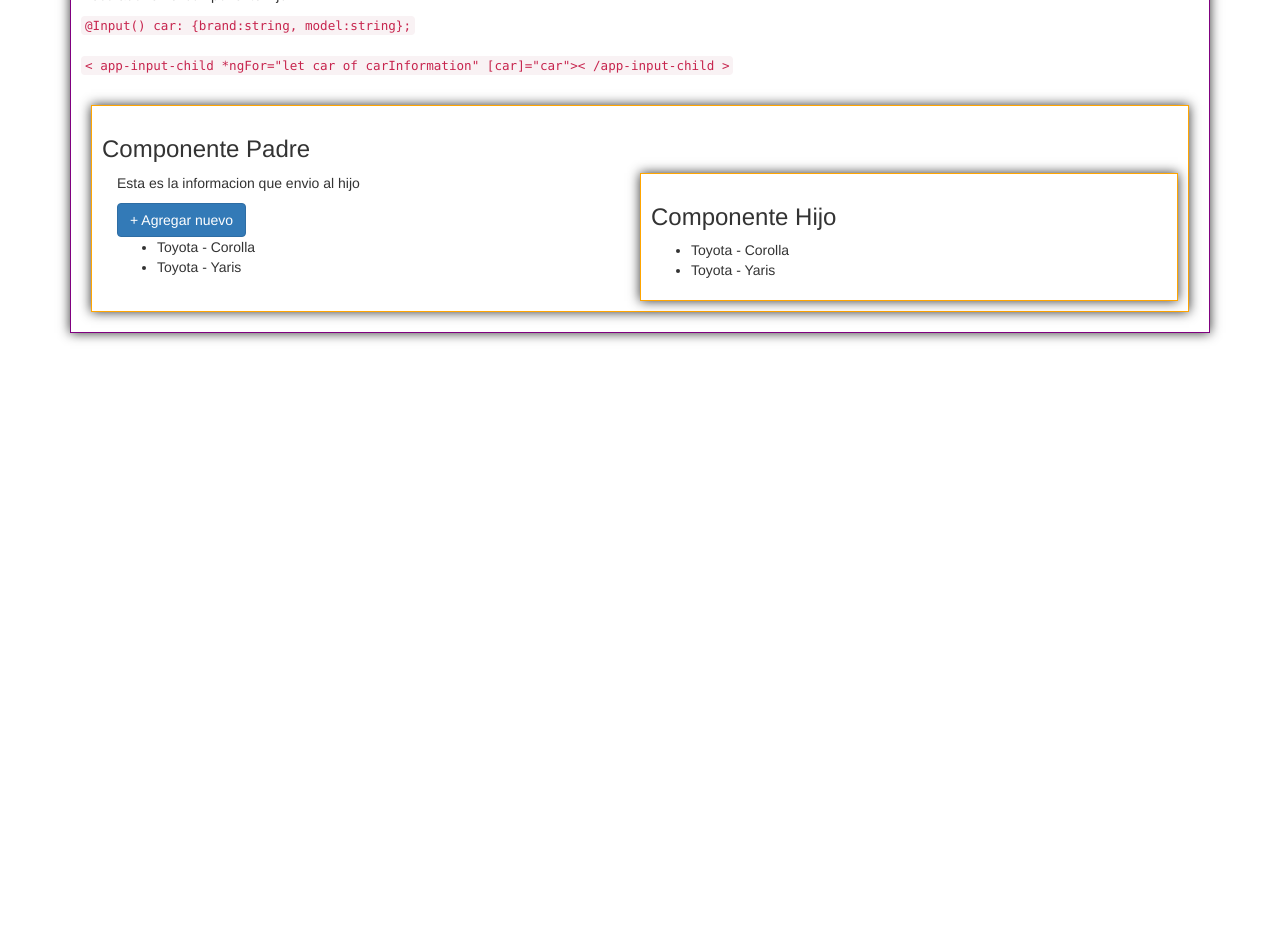
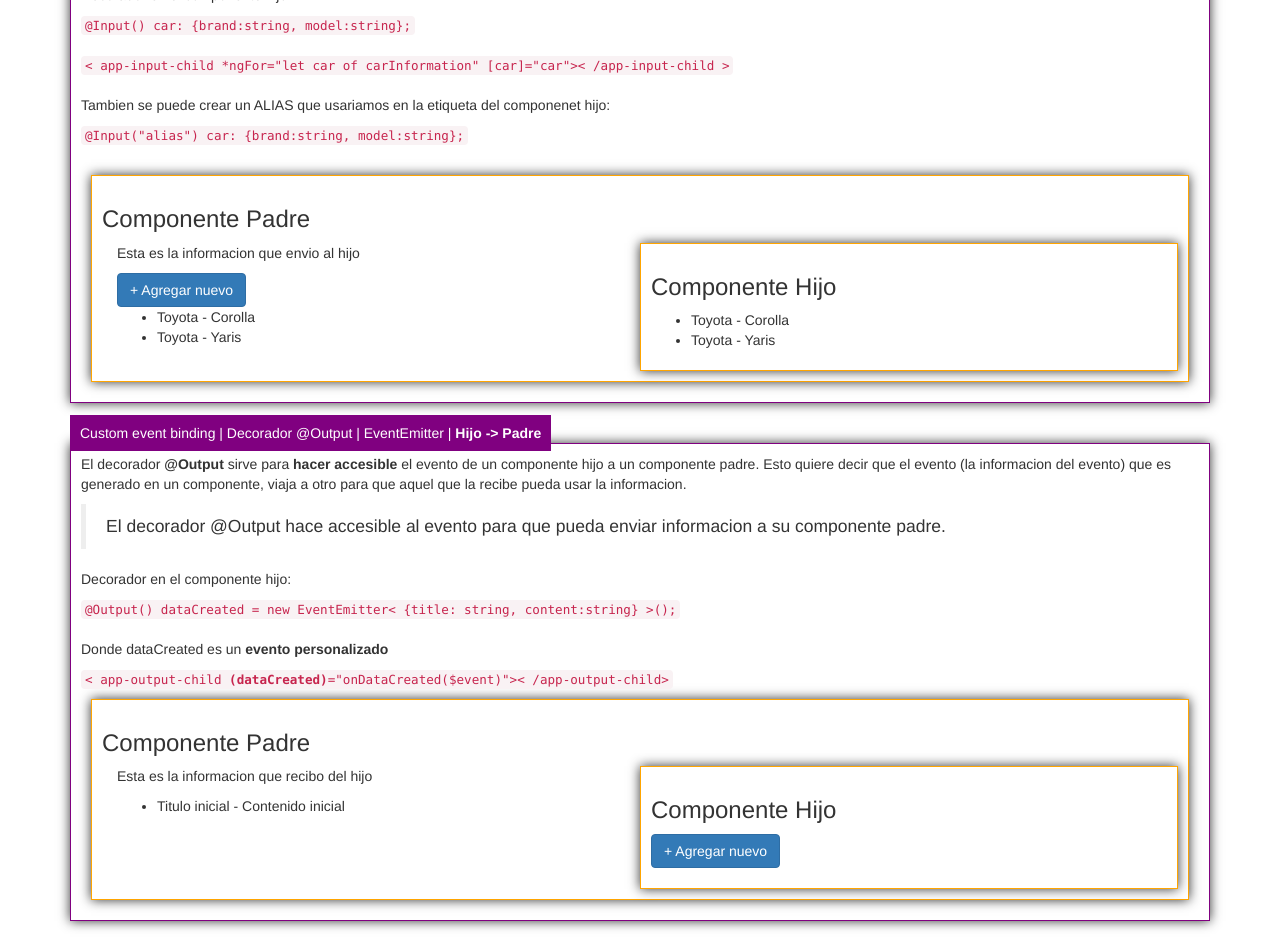
Before and after one commit to eliasrosales88/angular-components, an Angular app: page / in a window 1280 px wide. Shown: the part 2140-3081 px from the top of the page. Before the commit the page ends 2493 px from the top, so only its background shows below. Built offline with nearby package versions, Linux system fonts and the light colour scheme.

Commit message:
Doing exercise of event binding using EventEmitter and @Output decorator

```diff
--- a/src/app/app.component.html
+++ b/src/app/app.component.html
@@ -44,7 +44,7 @@
       <app-databinding-exercise></app-databinding-exercise>
 
       <h1 class="bg-purple-title">Databinding (avanzado)</h1>
-      <span class="bg-purple">Decorador @Input | <b>Padre -> Hijo</b></span>
+      <span class="bg-purple">Custom property binding | Decorador @Input | <b>Padre -> Hijo</b></span>
       <div class="border-purple border-1">
         <p>El decorador <b>@Input</b> sirve para <b>conectar/unir</b> las propiedades de un componente con otro. Esto quiere decir que la informacion almacenada en una propiedad de un componente, viaja a otro para que aquel que la recibe pueda usar la informacion.</p>
         <p>Este decorador se usa usualmanete para pasar informacion de un componente <b>padre a hijo</b></p>
@@ -55,8 +55,37 @@
 
         <code>{{'@Input() car: {brand:string, model:string};'}}</code><br><br>
         <code>< app-input-child *ngFor="let car of carInformation" [car]="car">< /app-input-child ></code><br><br>
+
+        <p>Tambien se puede crear un ALIAS que usariamos en la etiqueta del componenet hijo:</p>
+        <code>{{'@Input("alias") car: {brand:string, model:string};'}}</code><br><br>
         <app-input-parent></app-input-parent>
       </div>
+
+      <span class="bg-purple">Custom event binding | Decorador @Output | EventEmitter | <b>Hijo -> Padre</b></span>
+      <div class="border-purple border-1">
+        <p>El decorador <b>@Output</b> sirve para <b>hacer accesible</b> el evento de un componente hijo a un componente padre. Esto quiere decir que el evento (la informacion del evento) que es generado en un componente, viaja a otro para que aquel que la recibe pueda usar la informacion.</p>
+
+        <blockquote>El decorador @Output hace accesible al evento para que pueda enviar informacion a su componente padre.</blockquote>
+
+        <p>Decorador en el componente hijo:</p>
+        <code>{{'@Output() dataCreated = new EventEmitter< {title: string, content:string} >();'}}</code><br><br>
+        <p>Donde dataCreated es un <b>evento personalizado</b> </p>
+
+        <code>< app-output-child <b>(dataCreated)</b>="onDataCreated($event)">< /app-output-child></code>
+
+        <app-output-parent></app-output-parent>
+      </div>
+
+
+
+
+
+
+
+
+
+
+
     </div>
   </div>
 </div>
--- a/src/app/app.module.ts
+++ b/src/app/app.module.ts
@@ -11,6 +11,8 @@ import { EventBindingComponent } from './event-binding/event-binding.component';
 import { DatabindingExerciseComponent } from './databinding-exercise/databinding-exercise.component';
 import { InputChildComponent } from './input-child/input-child.component';
 import { InputParentComponent } from './input-parent/input-parent.component';
+import { OutputParentComponent } from './output-parent/output-parent.component';
+import { OutputChildComponent } from './output-child/output-child.component';
 
 @NgModule({
   declarations: [
@@ -22,7 +24,9 @@ import { InputParentComponent } from './input-parent/input-parent.component';
     EventBindingComponent,
     DatabindingExerciseComponent,
     InputChildComponent,
-    InputParentComponent
+    InputParentComponent,
+    OutputParentComponent,
+    OutputChildComponent
   ],
   imports: [
     BrowserModule,
--- /dev/null
+++ b/src/app/output-child/output-child.component.html
@@ -0,0 +1,5 @@
+<button class="btn btn-primary" (click)="onAddData()">+ Agregar nuevo</button>
+
+<ul>
+  <li *ngFor="let item of arrayToShow">{{item.title}} - {{item.content}}</li>
+</ul>
--- /dev/null
+++ b/src/app/output-child/output-child.component.ts
@@ -0,0 +1,33 @@
+import { Component, OnInit, Output, EventEmitter } from '@angular/core';
+
+@Component({
+  selector: 'app-output-child',
+  templateUrl: './output-child.component.html',
+  styleUrls: ['./output-child.component.css']
+})
+export class OutputChildComponent implements OnInit {
+@Output() dataCreated = new EventEmitter<{title: string, content:string}>();
+newTitle = 'Titulo';
+newContent = 'Contenido';
+incremetal = 1;
+arrayToShow = [];
+
+  constructor() { }
+
+  ngOnInit() {
+  }
+  onAddData(){
+
+    this.arrayToShow.push({
+      title:    this.newTitle + this.incremetal,
+      content:  this.newContent + this.incremetal
+    });
+
+    this.dataCreated.emit({
+      title: this.newTitle + this.incremetal,
+      content:this.newContent + this.incremetal
+    });
+
+    this.incremetal++;
+  }
+}
--- /dev/null
+++ b/src/app/output-parent/output-parent.component.html
@@ -0,0 +1,14 @@
+<div class="row border-orange border-1 ma-10">
+  <h3>Componente Padre</h3>
+  <div class="col-xs-6">
+    <p>Esta es la informacion que recibo del hijo</p>
+    <ul>
+      <li *ngFor="let item of dataReceivedFromChild">{{item.title}} - {{item.content}}</li>
+    </ul>
+
+  </div>
+  <div class="col-xs-6 border-orange border-1">
+      <h3>Componente Hijo</h3>
+        <app-output-child (dataCreated)="onDataCreated($event)"></app-output-child>
+  </div>
+</div>
--- /dev/null
+++ b/src/app/output-parent/output-parent.component.ts
@@ -0,0 +1,22 @@
+import { Component, OnInit } from '@angular/core';
+
+@Component({
+  selector: 'app-output-parent',
+  templateUrl: './output-parent.component.html',
+  styleUrls: ['./output-parent.component.css']
+})
+export class OutputParentComponent implements OnInit {
+  dataReceivedFromChild: [{title: string, content:string }] = [{title: 'Titulo inicial', content: 'Contenido inicial'}];
+
+  constructor() { }
+
+  ngOnInit() {
+  }
+
+  onDataCreated(data: {title: string, content:string}){
+    this.dataReceivedFromChild.push({
+      title: data.title,
+      content: data.content
+    });
+  }
+}
```
Also changed, not shown: src/app/output-child/output-child.component.css (added), src/app/output-parent/output-parent.component.css (added), 2 other files (tests, documents, lock files or other folders).
